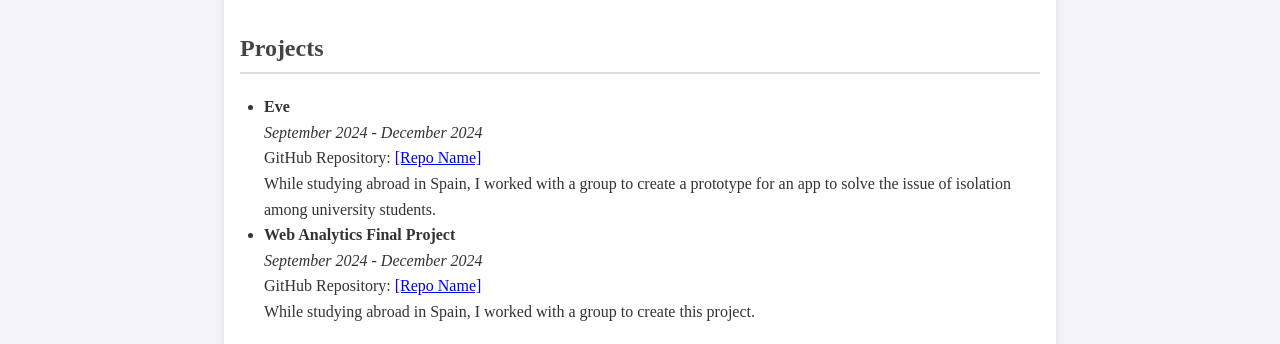
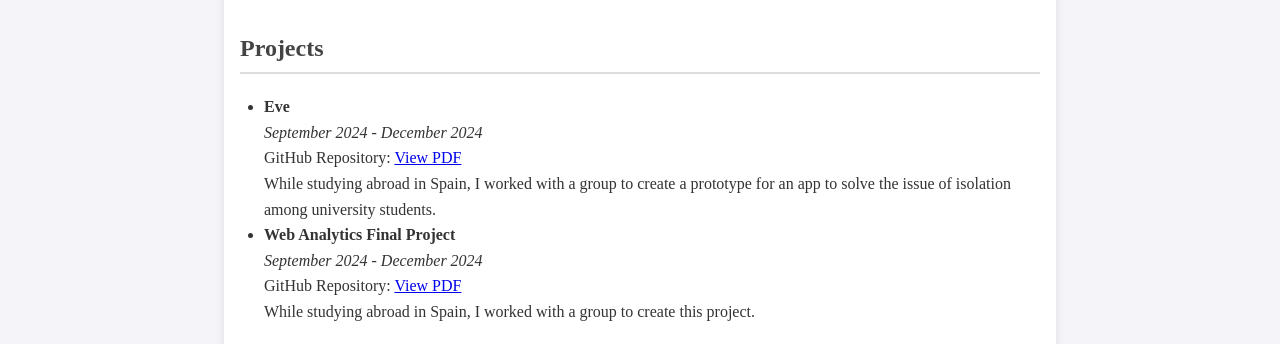
Before and after one commit to Tapanga12/GitHubSite, a plain HTML site: page index.html in a window 1280 px wide. Shown: the part 806-1150 px from the top of the page. Drawn offline with Linux system fonts and the light colour scheme.

Commit message:
Update index.html

```diff
--- a/index.html
+++ b/index.html
@@ -167,12 +167,12 @@
       <ul>
         <li><strong>Eve</strong><br>
           <em>September 2024 - December 2024</em><br>
-          GitHub Repository: <a href="Creativity and Innovation_ EveApp Final Presentation.pdf" target="_blank">[Repo Name]</a><br>
+          GitHub Repository: <a href="Creativity and Innovation_ EveApp Final Presentation.pdf" target="_blank">View PDF</a><br>
           While studying abroad in Spain, I worked with a group to create a prototype for an app to solve the issue of isolation among university students.
         </li>
         <li><strong>Web Analytics Final Project</strong><br>
           <em>September 2024 - December 2024</em><br>
-          GitHub Repository: <a href="Web Analytics Final Project .pdf" target="_blank">[Repo Name]</a><br>
+          GitHub Repository: <a href="Web Analytics Final Project .pdf" target="_blank">View PDF</a><br>
           While studying abroad in Spain, I worked with a group to create this project.
         </li>
       </ul>
```
